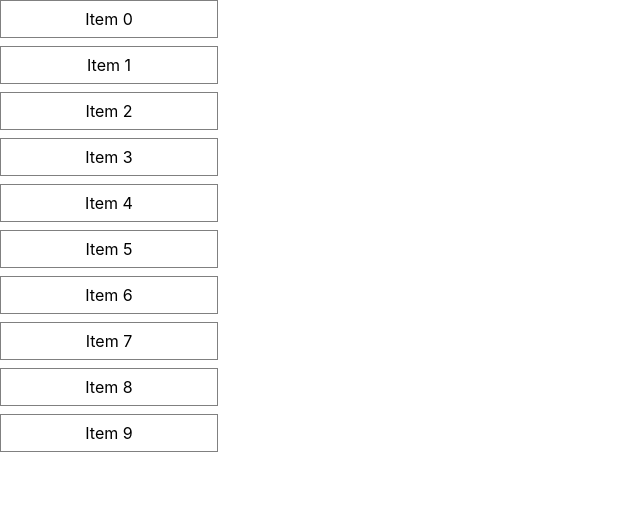
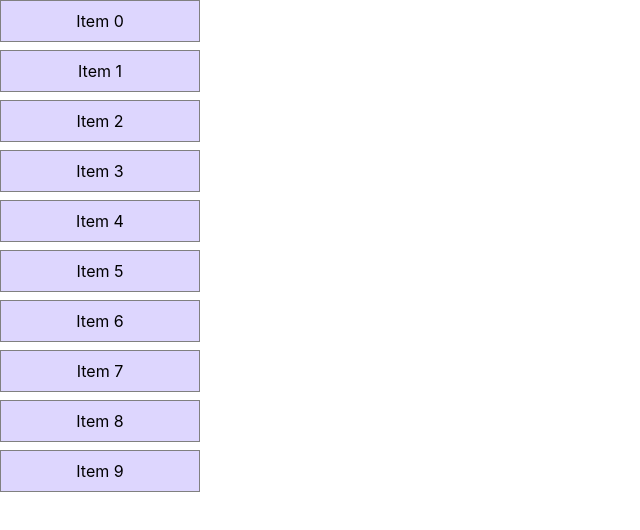
Before and after one commit to mclean25/trello-clone, a React (Create React App) app: page / in a window 1280 px wide. Shown: the top 530 px of the page, without its empty margins (0-640 px from the left). Built offline with nearby package versions, Linux system fonts and the light colour scheme.

Commit message:
adding tailwindcss

```diff
--- /dev/null
+++ b/craco.config.js
@@ -0,0 +1,7 @@
+module.exports = {
+  style: {
+    postcss: {
+      plugins: [require("tailwindcss"), require("autoprefixer")],
+    },
+  },
+};
--- a/src/App.tsx
+++ b/src/App.tsx
@@ -18,7 +18,7 @@ const initial = Array.from({ length: 10 }, (v, k) => k).map((k) => {
 
 const ListItemDisplay: React.FC<{ listItem: ListItem }> = ({ listItem }) => {
   return (
-    <div className="ListItemDisplay" id={listItem.id}>
+    <div className="ListItemDisplay bg-purple-200" id={listItem.id}>
       <span>{listItem.display}</span>
     </div>
   );
--- a/src/index.css
+++ b/src/index.css
@@ -1,3 +1,7 @@
+@tailwind base;
+@tailwind components;
+@tailwind utilities;
+
 body {
   margin: 0;
   font-family: -apple-system, BlinkMacSystemFont, 'Segoe UI', 'Roboto', 'Oxygen',
--- /dev/null
+++ b/tailwind.config.js
@@ -0,0 +1,11 @@
+module.exports = {
+  purge: ["./src/**/*.{js,jsx,ts,tsx}", "./public/index.html"],
+  darkMode: false, // or 'media' or 'class'
+  theme: {
+    extend: {},
+  },
+  variants: {
+    extend: {},
+  },
+  plugins: [],
+};
```
Also changed, not shown: package.json (+8 -3 lines), 1 other file (tests, documents, lock files or other folders).
